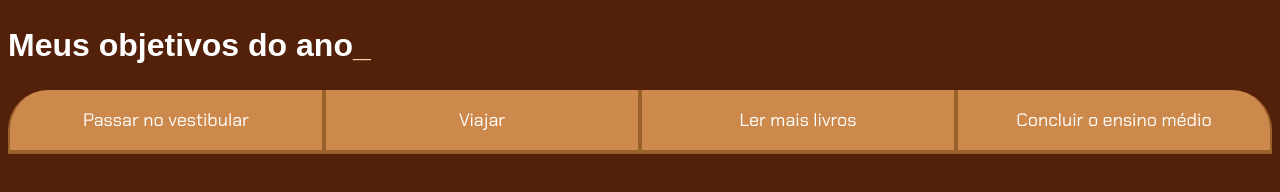
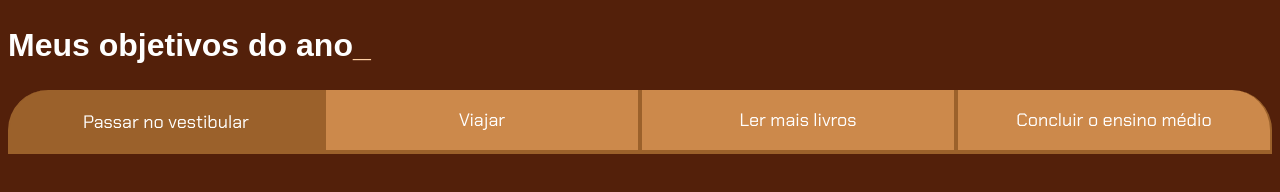
Before and after one commit to sorancoamanda26/Proj-Vida-AMANDA, a plain HTML site: page index.html in a window 1280 px wide. Both pictures are taken after a click on the button "Passar no vestibular". Drawn offline with Linux system fonts and the light colour scheme.

Commit message:
Add files via upload

```diff
--- a/index.html
+++ b/index.html
@@ -11,12 +11,13 @@
     <section class="conteudo principal">
         <h2 class="titulo-principal">Meus objetivos do ano<span>_</span> </h2>
         <div class="botoes">
-            <button class="botao">Passar no vestibular</button>
+            <button class="botao ativo">Passar no vestibular</button>
             <button class="botao">Viajar</button>
             <button class="botao">Ler mais livros</button>
             <button class="botao">Concluir o ensino médio</button>
         </div>
     </section>
+    <script src="main.js"> </script>
 
 </body>
 </html>
--- /dev/null
+++ b/main.js
@@ -0,0 +1,12 @@
+const botoes = document.querySelectorAll(".botao");
+
+for (let i=0; i<botoes.length; i++) {
+    botoes[i].onclick = function() {
+
+        for (let j=0; j<botoes.length; j++) {
+            botoes[j].classList.remove("ativo");
+        }
+
+        botoes[i].classList.add("ativo");
+    }
+}
--- a/style.css
+++ b/style.css
@@ -60,6 +60,11 @@ body{
     display: block;
 }
 
+.ativo{
+    background-color: var(--botao-ativo);
+    border-bottom: var(--bege);
+}
+
 
 
 @media screen and (min-width: 768px) {
```
